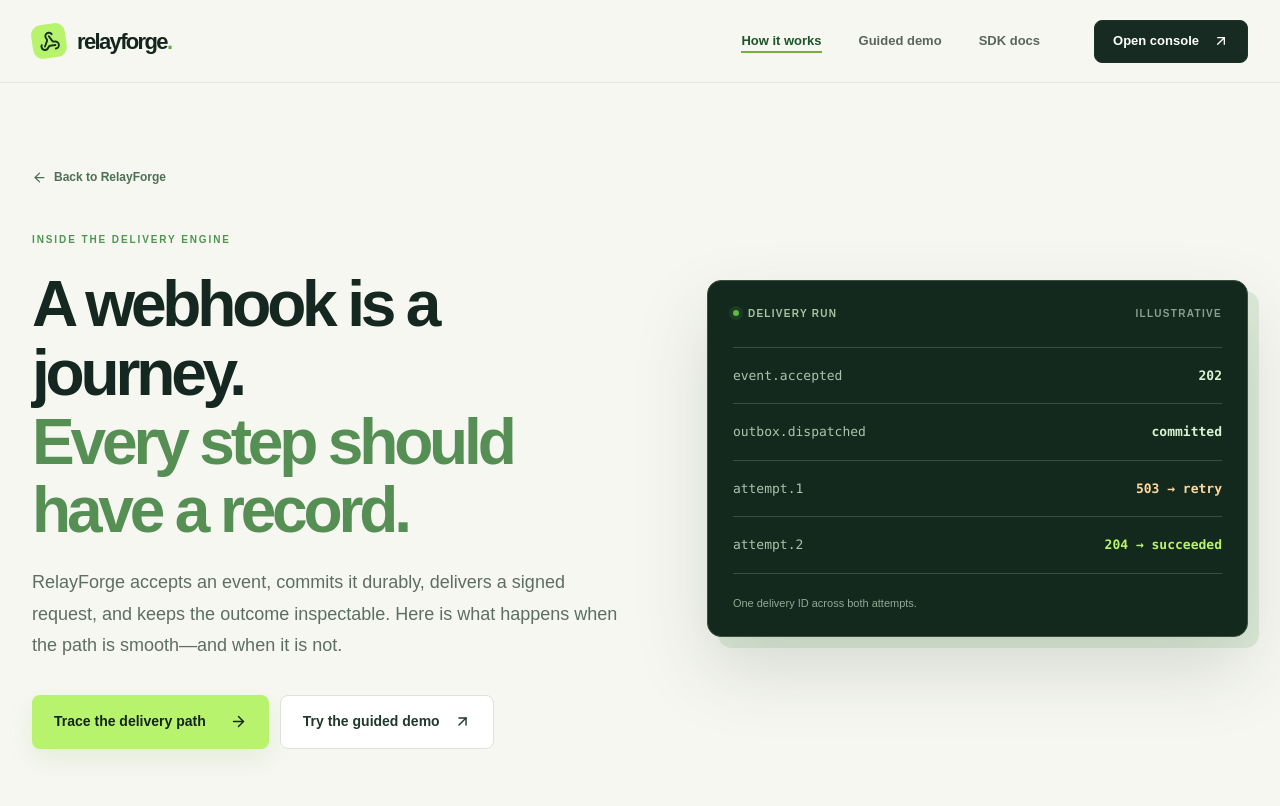
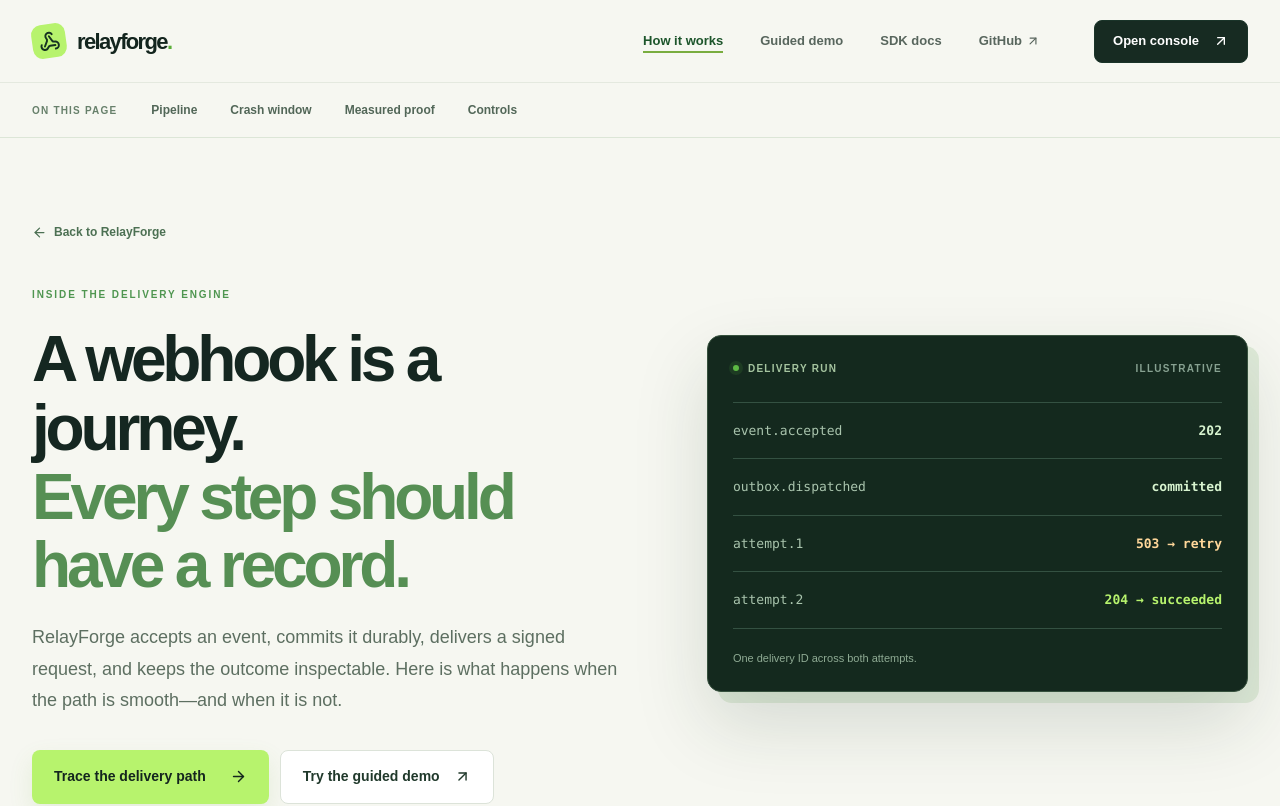
Before and after one commit to FinzyPHINZY/relayforge, a Next.js app in the folder web/dashboard/: page /how-it-works in a window 1280 px wide. Shown: the top 806 px of the page. Built offline with nearby package versions, Linux system fonts and the light colour scheme.

Commit message:
fix(web): restore github link and how-it-works section bar

```diff
--- a/web/dashboard/app/(public)/how-it-works/page.tsx
+++ b/web/dashboard/app/(public)/how-it-works/page.tsx
@@ -45,6 +45,10 @@ const controls = [
 
 export default function HowItWorksPage() {
   return <div className="landing workings">
+    <nav className="workings-outline" aria-label="On this page"><div className="landing-container workings-outline-inner">
+      <span>ON THIS PAGE</span><a href="#pipeline">Pipeline</a><a href="#crash-window">Crash window</a><a href="#proof">Measured proof</a><a href="#controls">Controls</a>
+    </div></nav>
+
     <main>
       <section className="landing-container workings-hero" aria-labelledby="workings-title">
         <div className="workings-hero-copy"><Link href="/" className="workings-back"><ArrowLeft size={15} aria-hidden="true" /> Back to RelayForge</Link><span className="landing-kicker">INSIDE THE DELIVERY ENGINE</span><h1 id="workings-title">A webhook is a journey.<br /><span>Every step should have a record.</span></h1><p>RelayForge accepts an event, commits it durably, delivers a signed request, and keeps the outcome inspectable. Here is what happens when the path is smooth—and when it is not.</p><div className="workings-hero-actions"><a href="#pipeline" className="landing-button landing-button-primary">Trace the delivery path <ArrowRight size={17} aria-hidden="true" /></a><Link href="/demo" className="landing-button landing-button-secondary">Try the guided demo <ArrowUpRight size={17} aria-hidden="true" /></Link></div></div>
--- a/web/dashboard/app/(public)/how-it-works/works.css
+++ b/web/dashboard/app/(public)/how-it-works/works.css
@@ -1,8 +1,10 @@
 .workings { background: #f6f7f1; }
-.workings [id] { scroll-margin-top: 28px; }
-.workings-nav { display: flex; align-items: center; gap: 27px; margin-left: auto; }
-.workings-nav a { color: #526657; font-size: 13px; font-weight: 650; }
-.workings-nav a:hover { color: #285a32; }
+.workings [id] { scroll-margin-top: 70px; }
+.workings-outline { position: sticky; z-index: 9; top: 0; border-bottom: 1px solid #dce6d7; background: rgba(246, 247, 241, .96); backdrop-filter: blur(14px); }
+.workings-outline-inner { display: flex; align-items: center; gap: 7px; min-height: 54px; overflow-x: auto; white-space: nowrap; }
+.workings-outline-inner > span { margin-right: 14px; color: #67806b; font-size: 10px; font-weight: 800; letter-spacing: .12em; }
+.workings-outline a { padding: 9px 13px; border-radius: 6px; color: #526758; font-size: 12px; font-weight: 700; }
+.workings-outline a:hover, .workings-outline a:focus-visible { color: #1a3924; background: #dff0d4; }
 .workings-hero { display: grid; grid-template-columns: minmax(0, 1.05fr) minmax(0, .95fr); align-items: center; gap: clamp(30px, 6vw, 90px); padding-block: 85px 110px; }
 .workings-back { display: flex; width: fit-content; align-items: center; gap: 7px; margin-bottom: 40px; color: #4c7053; font-size: 12px; font-weight: 700; }
 .workings-back:hover, .workings-footer-link:hover { color: #246034; }
@@ -83,9 +85,9 @@
   .workings-stage-grid, .workings-control-grid { grid-template-columns: repeat(2, minmax(0, 1fr)); }
   .workings-proof-grid { grid-template-columns: repeat(4, 1fr); }
   .workings-proof-lead { grid-column: 1 / -1; }
-  .workings-nav { display: none; }
 }
 @media (max-width: 650px) {
+  .workings-outline-inner > span { display: none; }
   .workings-hero { padding-block: 48px 75px; }
   .workings-back { margin-bottom: 28px; }
   .workings-section { padding-block: 75px; }
--- a/web/dashboard/components/public-header.tsx
+++ b/web/dashboard/components/public-header.tsx
@@ -8,6 +8,7 @@ import { isActiveNav, publicNav } from "@/lib/public-nav";
 export function PublicHeader() {
   const pathname = usePathname();
   return (
+    // header sits outside each page's .landing wrapper, so it needs its own for fonts and link styles
     <div className="landing">
       <header className="landing-header">
         <div className="landing-container landing-header-inner">
@@ -19,6 +20,7 @@ export function PublicHeader() {
             {publicNav.map((item) => (
               <Link key={item.href} href={item.href} aria-current={isActiveNav(pathname, item.href) ? "page" : undefined}>{item.label}</Link>
             ))}
+            <a href="https://github.com/FinzyPHINZY/relayforge" target="_blank" rel="noopener noreferrer">GitHub <ArrowUpRight size={14} aria-hidden="true" /></a>
           </nav>
           <Link href="/dashboard" className="landing-header-cta">Open console <ArrowUpRight size={16} aria-hidden="true" /></Link>
         </div>
```
